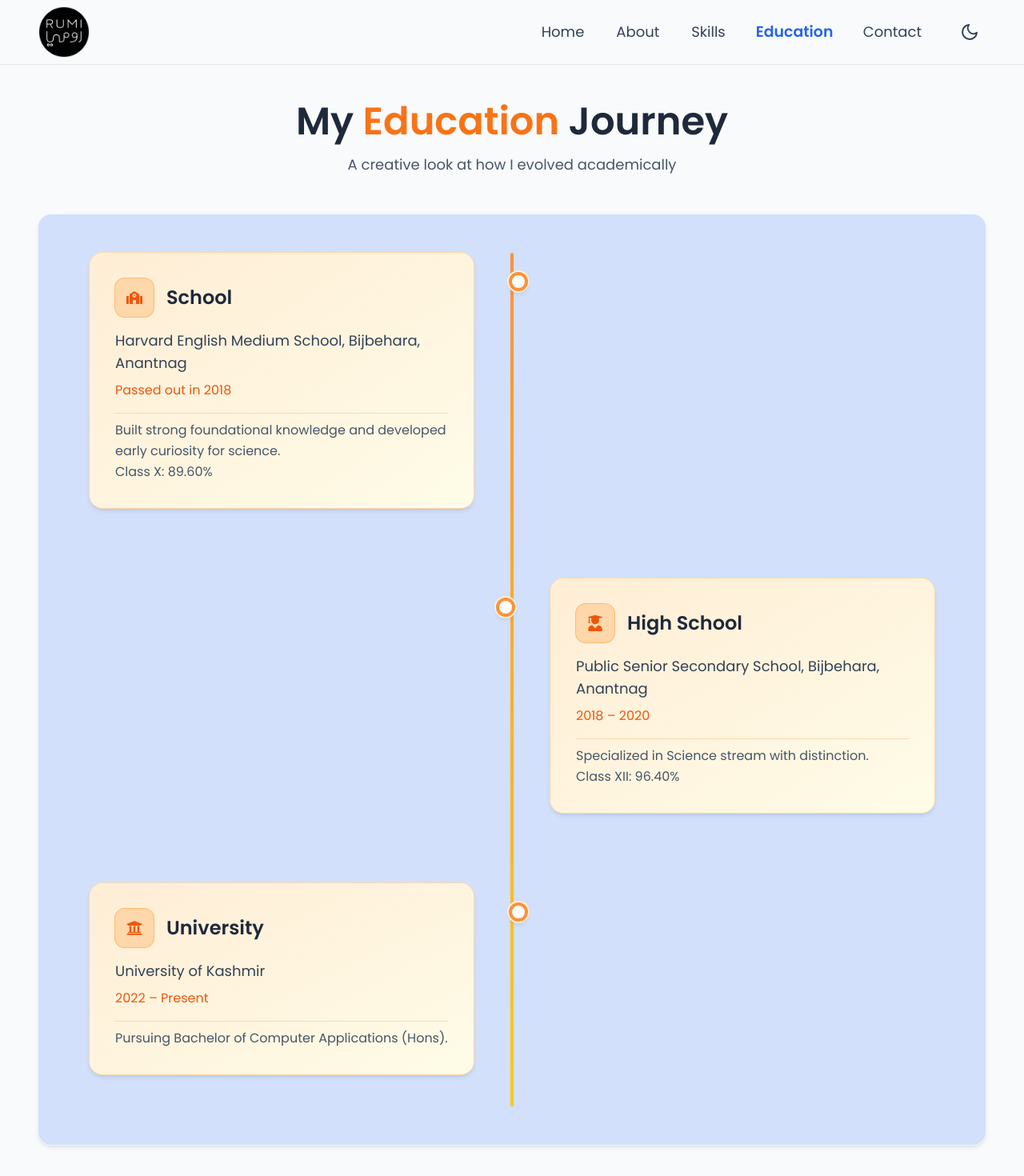
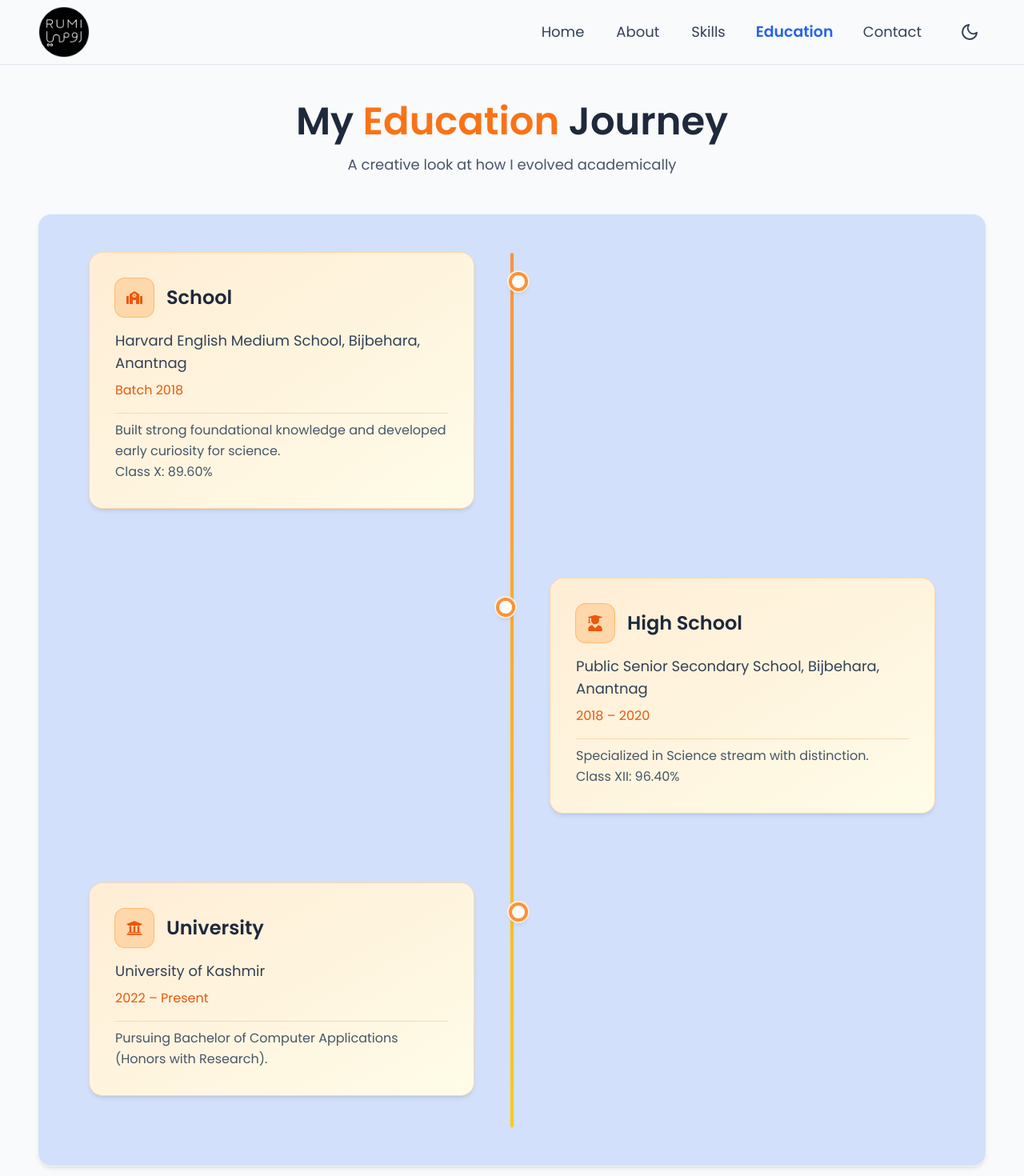
Before and after one commit to rumi-13/potfolio, a React (Vite) app: page /Education in a window 1280 px wide. Shown: the top 1470 px of the page at 80% size. Built offline with nearby package versions, Linux system fonts and the light colour scheme.

Commit message:
Update education details for clarity and accuracy

```diff
--- a/src/components/Education.jsx
+++ b/src/components/Education.jsx
@@ -7,7 +7,7 @@ const educationData = [
   {
     title: "School",
     institution: "Harvard English Medium School, Bijbehara, Anantnag",
-    duration: "Passed out in 2018",
+    duration: "Batch 2018",
     description: (
       <>
         Built strong foundational knowledge and developed early curiosity for science.
@@ -34,7 +34,7 @@ const educationData = [
     title: "University",
     institution: "University of Kashmir",
     duration: "2022 – Present",
-    description: "Pursuing Bachelor of Computer Applications (Hons).",
+    description: "Pursuing Bachelor of Computer Applications (Honors with Research).",
     icon: FaUniversity,
   },
 ];
```
